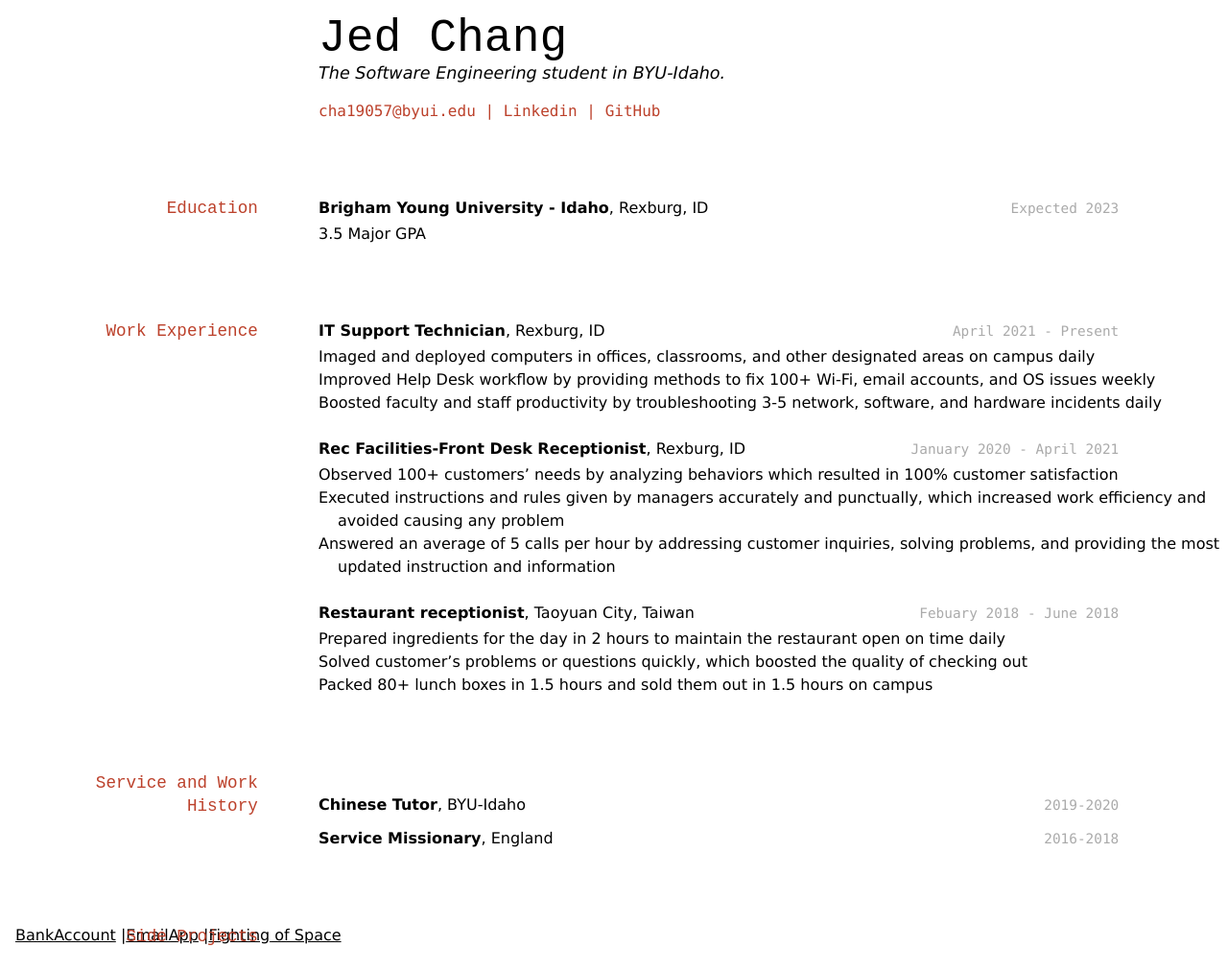
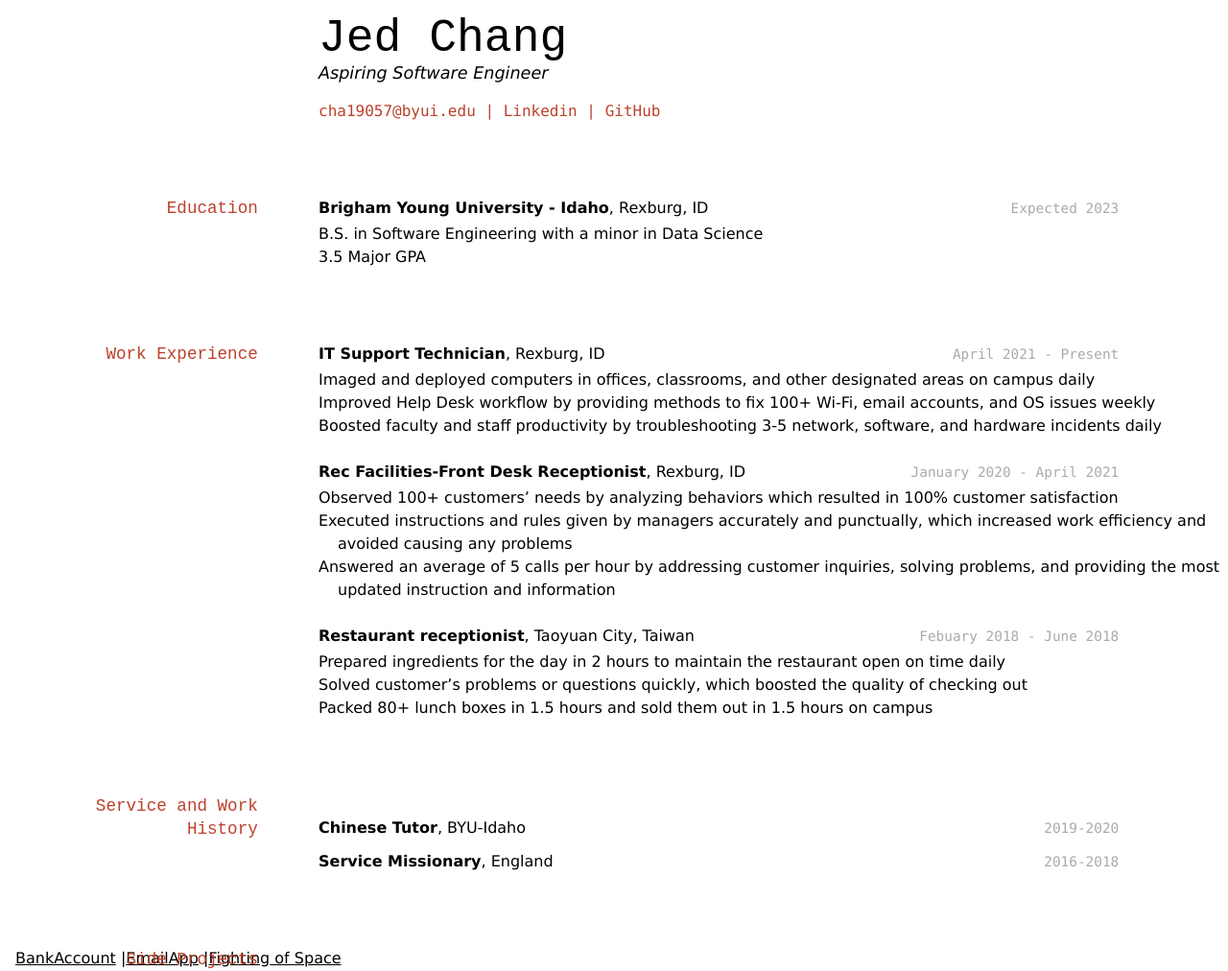
Before and after one commit to byuids-resumes/changj_resume, a Jekyll site: the page built from docs/index.md, in a window 1280 px wide. Shown: the whole page at 96% size. Built offline with Jekyll 4.4.1, drawn with Linux system fonts in a browser that asks for light colours; before the commit the page ends 988 px from its top, so only the background shows below that.

Commit message:
made a couple small edits

```diff
--- a/docs/index.md
+++ b/docs/index.md
@@ -3,7 +3,7 @@ layout: cv
 title: Jed Chang's Resume
 ---
 # Jed Chang
-The Software Engineering student in BYU-Idaho.
+Aspiring Software Engineer
 
 <div id="webaddress">
 <a href="cha19057@byui.edu">cha19057@byui.edu</a>
@@ -18,6 +18,7 @@ The Software Engineering student in BYU-Idaho.
 `Expected 2023`
 __Brigham Young University - Idaho__, Rexburg, ID
 
+- B.S. in Software Engineering with a minor in Data Science
 - 3.5 Major GPA
 
 
@@ -33,7 +34,7 @@ __IT Support Technician__, Rexburg, ID
 `January 2020 - April 2021`
 __Rec Facilities-Front Desk Receptionist__, Rexburg, ID
 - Observed 100+ customers’ needs by analyzing behaviors which resulted in 100% customer satisfaction
-- Executed instructions and rules given by managers accurately and punctually, which increased work efficiency and avoided causing any problem
+- Executed instructions and rules given by managers accurately and punctually, which increased work efficiency and avoided causing any problems
 - Answered an average of 5 calls per hour by addressing customer inquiries, solving problems, and providing the most updated instruction and information
 
 `Febuary 2018 - June 2018`
```
